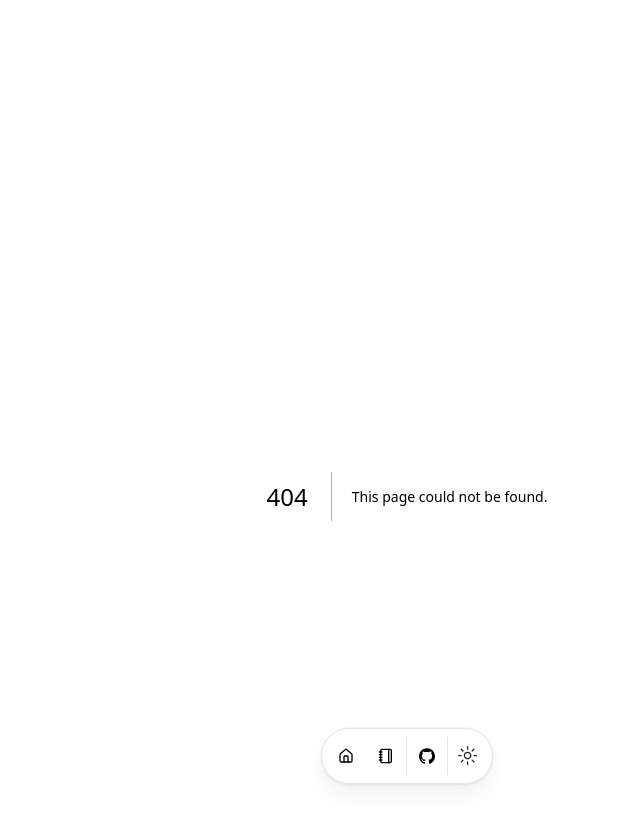
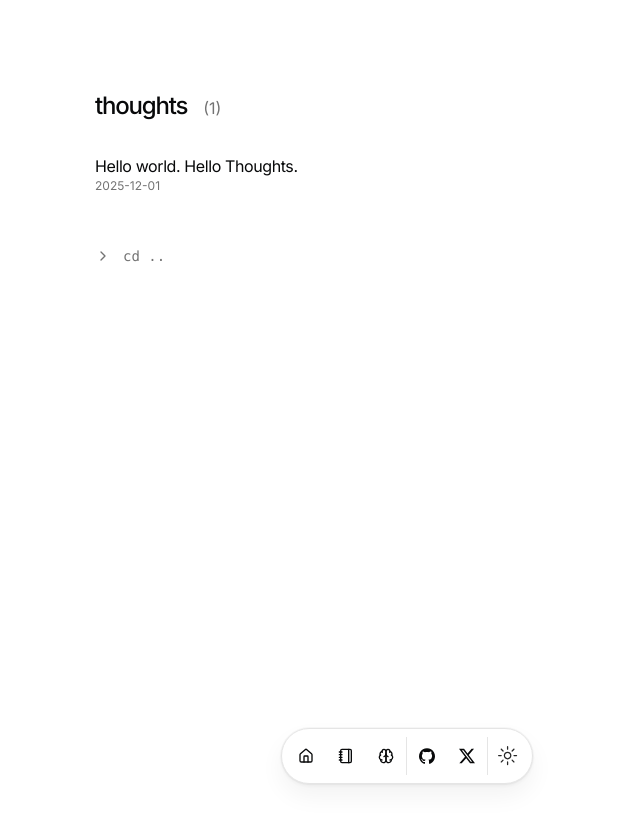
Before and after one commit to yzhe819/blog, a Next.js app: page /thoughts in a window 1280 px wide. Before the commit this address had no page. Shown: the top 826 px of the page, without its empty margins (233-873 px from the left). After the commit the page ends 800 px from the top, so only its background shows below. Built offline with nearby package versions, Linux system fonts and the light colour scheme.

Commit message:
add: thoughts page

```diff
--- /dev/null
+++ b/src/app/thoughts/page.tsx
@@ -0,0 +1,48 @@
+import BlurFade from "@/components/magicui/blur-fade";
+import Image from "next/image";
+import { getThoughts } from "@/data/thought";
+import { ReturnButton } from "@/components/return-button";
+
+export const metadata = {
+  title: "Thoughts",
+  description: "Short thoughts, ideas, like tweets, with optional images.",
+};
+
+const BLUR_FADE_DELAY = 0.04;
+
+export default async function ThoughtsPage() {
+  const thoughts = await getThoughts();
+  return (
+    <section>
+      <BlurFade delay={BLUR_FADE_DELAY}>
+        <div className="flex justify-start items-baseline gap-4 mb-8">
+          <h1 className="font-medium text-2xl tracking-tighter">thoughts</h1>
+          <span className="text-base text-muted-foreground">
+            ({thoughts.length})
+          </span>
+        </div>
+      </BlurFade>
+      {thoughts
+        .sort((a, b) =>
+          new Date(a.metadata.createdAt) > new Date(b.metadata.createdAt)
+            ? -1
+            : 1
+        )
+        .map((thought, id) => (
+          <BlurFade delay={BLUR_FADE_DELAY * 2 + id * 0.05} key={id}>
+            <div className="w-full flex flex-col">
+              <p className="tracking-tight">{thought.metadata.summary}</p>
+              <p className="h-6 text-xs text-muted-foreground">
+                {thought.metadata.createdAt}
+              </p>
+            </div>
+          </BlurFade>
+        ))}
+      <BlurFade delay={BLUR_FADE_DELAY * 2 + thoughts.length * 0.05}>
+        <div className="mt-10">
+          <ReturnButton />
+        </div>
+      </BlurFade>
+    </section>
+  );
+}
--- a/src/data/resume.tsx
+++ b/src/data/resume.tsx
@@ -1,5 +1,5 @@
 import { Icons } from "@/components/icons";
-import { HomeIcon, NotebookIcon } from "lucide-react";
+import { BrainIcon, HomeIcon, NotebookIcon } from "lucide-react";
 
 export const DATA = {
   name: "yzhe819",
@@ -30,6 +30,7 @@ export const DATA = {
   navbar: [
     { href: "/", icon: HomeIcon, label: "Home" },
     { href: "/blog", icon: NotebookIcon, label: "Blog" },
+    { href: "/thoughts", icon: BrainIcon, label: "Thoughts" },
   ],
   contact: {
     email: "hello@example.com",
@@ -45,7 +46,7 @@ export const DATA = {
         name: "X",
         url: "",
         icon: Icons.x,
-        navbar: false,
+        navbar: true,
       },
       // email: {
       //   name: "Send Email",
--- /dev/null
+++ b/src/data/thought.ts
@@ -0,0 +1,32 @@
+import fs from "fs";
+import matter from "gray-matter";
+import path from "path";
+
+export type ThoughtMetadata = {
+  content: string;
+  createdAt: string;
+  image?: string;
+};
+
+function getMDXFiles(dir: string) {
+  return fs.readdirSync(dir).filter((file) => path.extname(file) === ".mdx");
+}
+
+async function getThought(file: string) {
+  const filePath = path.join("thoughts", file);
+  let source = fs.readFileSync(filePath, "utf-8");
+  const { data: metadata } = matter(source);
+  return {
+    metadata,
+    file,
+  };
+}
+
+async function getAllThoughts(dir: string) {
+  let mdxFiles = getMDXFiles(dir);
+  return Promise.all(mdxFiles.map(getThought));
+}
+
+export async function getThoughts() {
+  return getAllThoughts(path.join(process.cwd(), "thoughts"));
+}
--- /dev/null
+++ b/thoughts/hello-thought.mdx
@@ -0,0 +1,4 @@
+---
+summary: "Hello world. Hello Thoughts."
+createdAt: "2025-12-01"
+---
```
